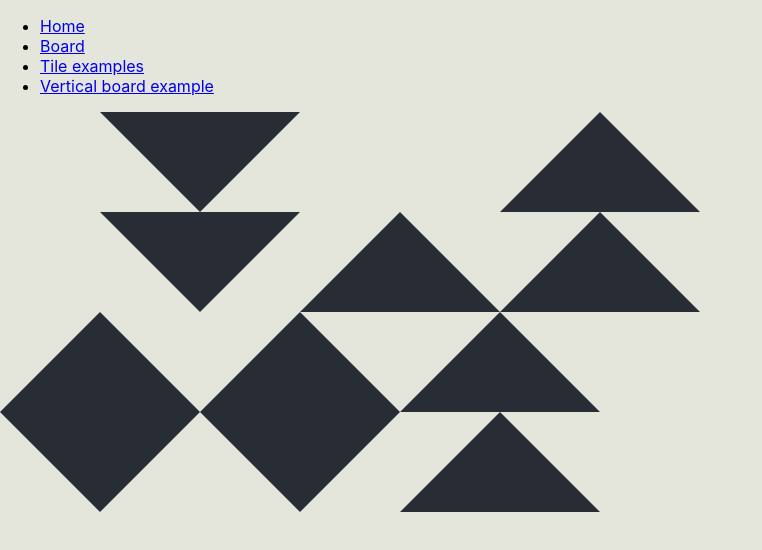
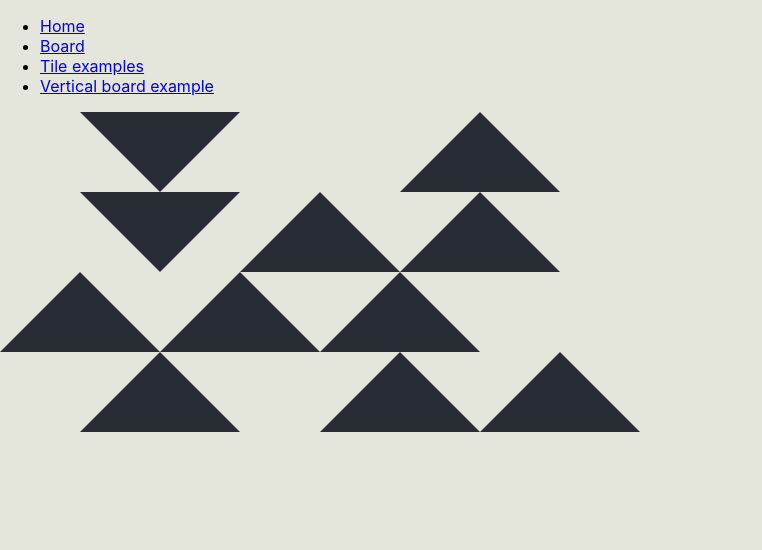
Before and after one commit to atomcorp/anni, a React (Create React App) app: page /vertboardexample in a window 1280 px wide. Shown: the top 550 px of the page, without its empty margins (0-762 px from the left). Built offline with nearby package versions, Linux system fonts and the light colour scheme.

Commit message:
removed no diamonds from results

```diff
--- a/src/components/Board/vertical-algorithm.js
+++ b/src/components/Board/vertical-algorithm.js
@@ -8,6 +8,7 @@ import {getRandomInt} from './helpers';
  * if SE (2) - OK
  * if NW (4) - previous tile must be NE (1)
  * if SW (3) - previous tile must be (2)
+ * no diamonds
  */
 
 const algorithm = (matrix) => {
@@ -16,11 +17,6 @@ const algorithm = (matrix) => {
   const totalCols = matrix[0].length - 1;
   let started = false;
   const recursiveSearch = (currentRow, currentCol) => {
-    if (!latestMatrix[currentRow]) {
-      return;
-    }
-    // if SW (3) - previous tile must be (2)
-    // if NW (4) - previous tile must be NE (1)
     const tile = latestMatrix[currentRow][currentCol];
     if (
       (tile === 3 && latestMatrix[currentRow][currentCol - 1] !== 2) ||
@@ -30,24 +26,35 @@ const algorithm = (matrix) => {
       latestMatrix[currentRow][currentCol] = getRandomInt(0, 5);
       return recursiveSearch(currentRow, currentCol);
     }
+    // check for diamonds
+    if (tile === 4 && currentRow !== 0) {
+      if (latestMatrix[currentRow - 1][currentCol] === 3) {
+        // we flip a coin to randomly change either the upp row
+        // of the current row
+        if (Math.round(Math.random()) === 0) {
+          latestMatrix[currentRow - 1][currentCol - 1] = getRandomInt(0, 5);
+          return recursiveSearch(currentRow - 1, currentCol - 1);
+        } else {
+          latestMatrix[currentRow][currentCol - 1] = getRandomInt(0, 5);
+          return recursiveSearch(currentRow, currentCol - 1);
+        }
+      }
+    }
     // if nothing else check the next column
     if (currentCol < totalCols) {
       if (tile === 1) {
         // assign next tile and skip checking it
         latestMatrix[currentRow][currentCol + 1] = 4;
-        return recursiveSearch(currentRow, currentCol + 2);
       }
       if (tile === 2) {
         // assign next tile and skip checking it
         latestMatrix[currentRow][currentCol + 1] = 3;
-        return recursiveSearch(currentRow, currentCol + 2);
       }
       return recursiveSearch(currentRow, currentCol + 1);
     }
     // if last in the row and an invalid tile
     if (tile === 1 || tile === 2) {
       latestMatrix[currentRow][currentCol] = 0;
-      return recursiveSearch(currentRow + 1, 0);
     }
     // if end of columns, check the next row
     if (currentRow < totalRows) {
@@ -55,11 +62,7 @@ const algorithm = (matrix) => {
     }
     // if you get here, it's the end of search
   };
-  if (!started) {
-    started = true;
-    recursiveSearch(0, 0);
-  }
-  console.log(latestMatrix);
+  recursiveSearch(0, 0);
   return latestMatrix;
 };
 
--- a/src/components/Examples/VerticalBoardExample.js
+++ b/src/components/Examples/VerticalBoardExample.js
@@ -6,7 +6,7 @@ const VerticalBoardExample = (props) => (
     <Board
       wide={8}
       tall={4}
-      size="100px"
+      size="80px"
       tileType="noFills"
       algorithm="vertical"
     />
```
